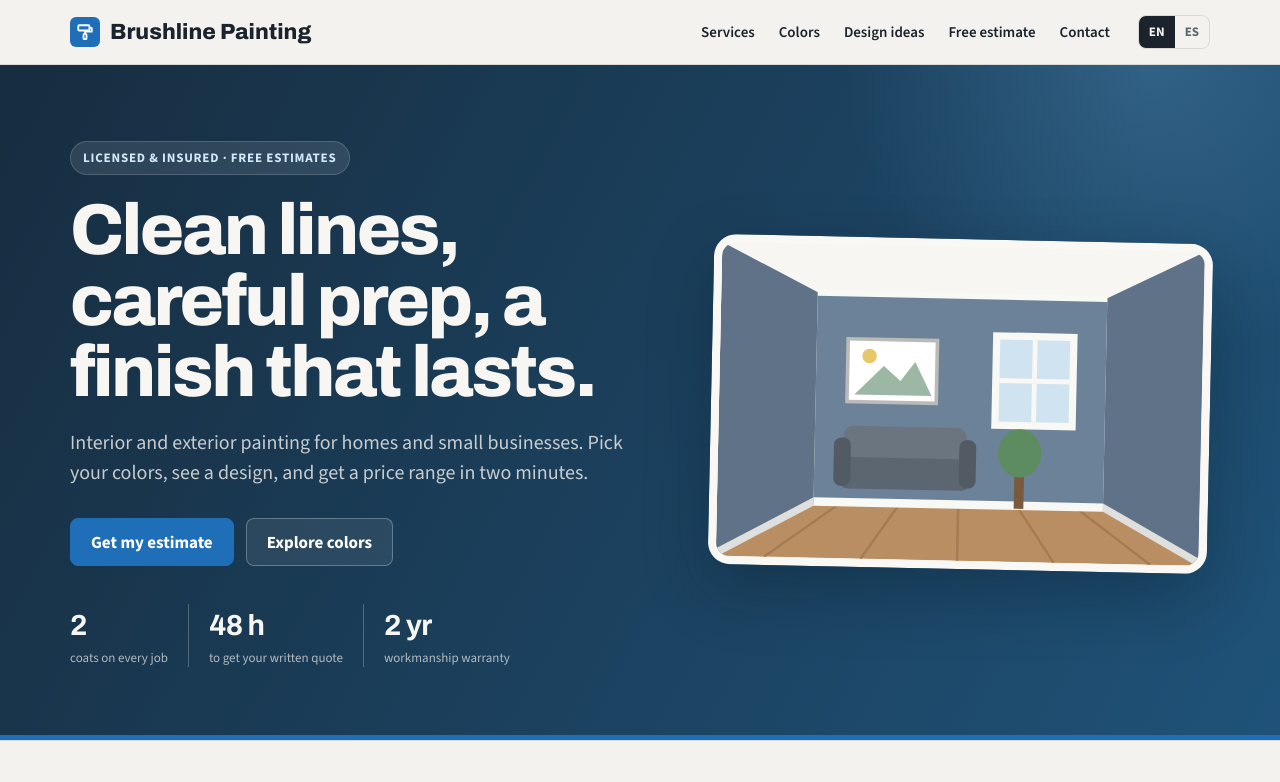
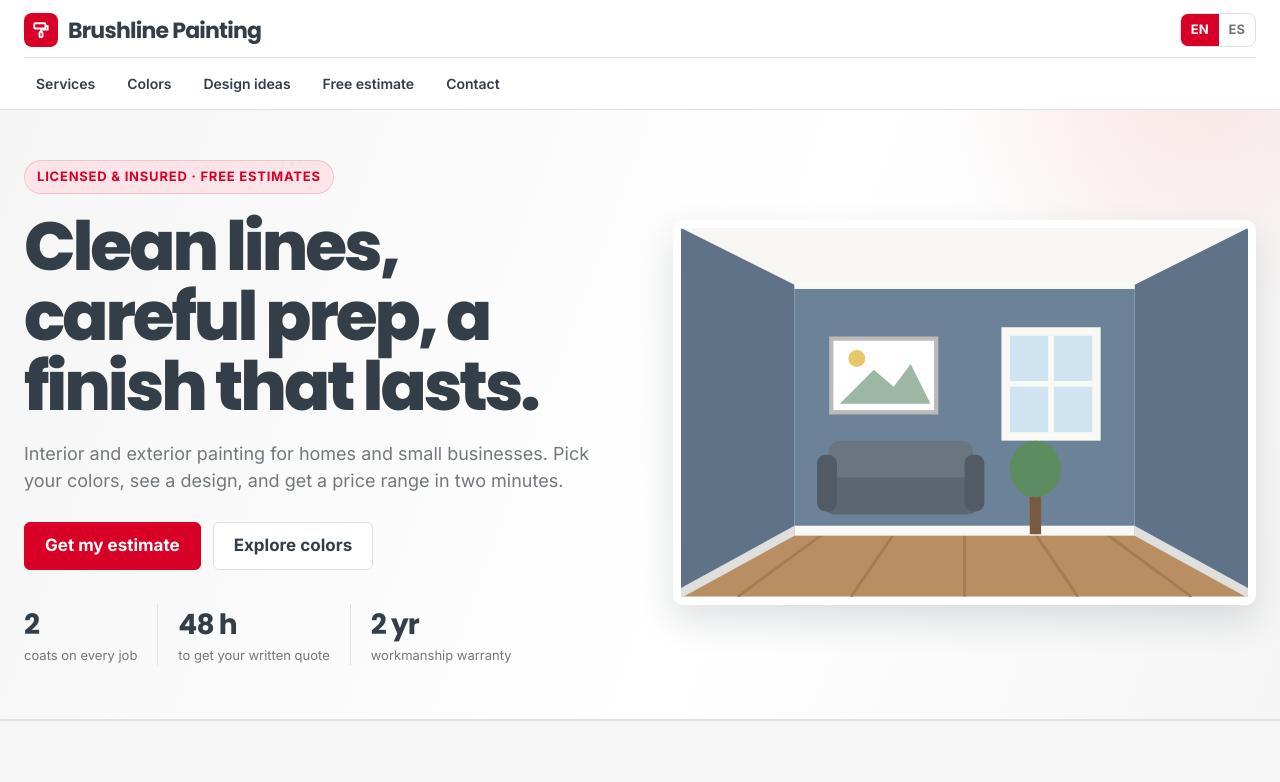
Before and after one commit to msalinas8811-pixel/pinturaweb, a plain HTML site: page index.html in a window 1280 px wide. Shown: the top 782 px of the page. Drawn offline with nearby package versions, Linux system fonts and the light colour scheme.

Commit message:
Add files via upload

```diff
--- a/index.html
+++ b/index.html
@@ -6,32 +6,33 @@
 <title>Brushline Painting</title>
 <link rel="preconnect" href="https://fonts.googleapis.com">
 <link rel="preconnect" href="https://fonts.gstatic.com" crossorigin>
-<link href="https://fonts.googleapis.com/css2?family=Archivo:wdth,wght@75..100,500..800&family=Source+Sans+3:wght@400;500;600;700&display=swap" rel="stylesheet">
+<link href="https://fonts.googleapis.com/css2?family=Inter:wght@400;500;600;700;800&family=Poppins:wght@500;600;700;800&display=swap" rel="stylesheet">
 <style>
-/* Layout idea: a trade-site front (tape-blue accent, sturdy condensed headings) over an operator's back office with a left rail. */
+/* Onsus-inspired storefront styling, adapted for a painting service. */
 :root{
-  --paper:#F3F2EE;
+  --paper:#F6F6F6;
   --surface:#FFFFFF;
-  --ink:#1B232C;
-  --muted:#5D6772;
-  --line:#DAD9D3;
-  --accent:#1F6FB8;
-  --accent-soft:#E3EEF8;
+  --ink:#333E48;
+  --muted:#73787D;
+  --line:#E1E1E1;
+  --accent:#D80027;
+  --accent-soft:#FCE5E9;
   --accent-ink:#FFFFFF;
+  --hero-bg:#F5F5F5;
   --ok:#2E7D4F; --ok-soft:#E2F2E8;
   --warn:#A86A00; --warn-soft:#FBEFD9;
   --bad:#B33A3A; --bad-soft:#F8E3E3;
   --info:#5B4DB0; --info-soft:#ECE9F8;
-  --shadow:0 1px 2px rgba(20,30,40,.06),0 6px 20px rgba(20,30,40,.06);
-  --font-display:"Archivo","Arial Narrow",Arial,sans-serif;
-  --font-body:"Source Sans 3","Segoe UI",Roboto,Helvetica,Arial,sans-serif;
-  --r:10px;
+  --shadow:0 2px 8px rgba(30,40,50,.06),0 12px 28px rgba(30,40,50,.06);
+  --font-display:"Poppins","Segoe UI",Arial,sans-serif;
+  --font-body:"Inter","Segoe UI",Roboto,Helvetica,Arial,sans-serif;
+  --r:8px;
   color-scheme:light;
 }
 @media (prefers-color-scheme:dark){
   :root:not([data-theme="light"]){
     --paper:#12171C;--surface:#1A2128;--ink:#E7EAED;--muted:#9AA4AE;--line:#2D3640;
-    --accent:#5DA8EA;--accent-soft:#1C3247;--accent-ink:#0D1620;
+    --accent:#FF7777;--accent-soft:#482828;--accent-ink:#17191D;--hero-bg:#202830;
     --ok:#6CC791;--ok-soft:#173326;--warn:#E3B04F;--warn-soft:#3A2D12;--bad:#EE8080;--bad-soft:#3D1D1D;--info:#AFA4F2;--info-soft:#262143;
     --shadow:0 1px 2px rgba(0,0,0,.3),0 6px 20px rgba(0,0,0,.25);
     color-scheme:dark;
@@ -39,7 +40,7 @@
 }
 :root[data-theme="dark"]{
   --paper:#12171C;--surface:#1A2128;--ink:#E7EAED;--muted:#9AA4AE;--line:#2D3640;
-  --accent:#5DA8EA;--accent-soft:#1C3247;--accent-ink:#0D1620;
+  --accent:#FF7777;--accent-soft:#482828;--accent-ink:#17191D;--hero-bg:#202830;
   --ok:#6CC791;--ok-soft:#173326;--warn:#E3B04F;--warn-soft:#3A2D12;--bad:#EE8080;--bad-soft:#3D1D1D;--info:#AFA4F2;--info-soft:#262143;
   --shadow:0 1px 2px rgba(0,0,0,.3),0 6px 20px rgba(0,0,0,.25);
   color-scheme:dark;
@@ -58,8 +59,8 @@ button,input,select,textarea{font:inherit;color:inherit}
 :focus-visible{outline:3px solid var(--accent);outline-offset:2px;border-radius:4px}
 .num{font-variant-numeric:tabular-nums}
 .muted{color:var(--muted)}
-.wrap{max-width:1180px;margin:0 auto;padding:0 20px}
-.btn{display:inline-flex;align-items:center;justify-content:center;gap:8px;border:1px solid var(--line);background:var(--surface);padding:10px 16px;border-radius:8px;cursor:pointer;font-weight:600;text-decoration:none;color:var(--ink)}
+.wrap{max-width:1320px;margin:0 auto;padding:0 24px}
+.btn{display:inline-flex;align-items:center;justify-content:center;gap:8px;border:1px solid var(--line);background:var(--surface);padding:10px 16px;border-radius:6px;cursor:pointer;font-weight:600;text-decoration:none;color:var(--ink)}
 .btn:hover{border-color:var(--accent)}
 .btn.primary{background:var(--accent);border-color:var(--accent);color:var(--accent-ink)}
 .btn.primary:hover{filter:brightness(1.07)}
@@ -77,48 +78,50 @@ button,input,select,textarea{font:inherit;color:inherit}
 @media (max-width:640px){.grid2,.grid3{grid-template-columns:1fr}}
 
 /* ---------- Public header ---------- */
-.topbar{position:sticky;top:0;z-index:20;background:color-mix(in srgb,var(--paper) 88%,transparent);backdrop-filter:blur(8px);border-bottom:1px solid var(--line)}
-.topbar .wrap{display:flex;align-items:center;gap:18px;height:64px}
-.brand{display:flex;align-items:center;gap:10px;font-family:var(--font-display);font-weight:800;font-stretch:80%;font-size:22px;color:var(--ink);text-decoration:none;white-space:nowrap}
-.brand .mark{width:30px;height:30px;border-radius:6px;background:var(--accent);display:grid;place-items:center}
-.nav{display:flex;gap:4px;margin-left:auto;flex-wrap:nowrap;overflow-x:auto}
-.nav a{padding:8px 10px;border-radius:6px;text-decoration:none;color:var(--ink);font-weight:600;font-size:15px;white-space:nowrap}
+.topbar{position:sticky;top:0;z-index:20;background:color-mix(in srgb,var(--surface) 94%,transparent);backdrop-filter:blur(12px);border-bottom:1px solid var(--line)}
+.topbar .wrap{display:grid;grid-template-columns:1fr auto;grid-template-areas:"brand lang" "nav nav";align-items:center;gap:10px 18px;padding-top:13px;padding-bottom:0}
+.topbar .brand{grid-area:brand}
+.topbar .lang{grid-area:lang}
+.brand{display:flex;align-items:center;gap:10px;font-family:var(--font-display);font-weight:700;font-size:22px;color:var(--ink);text-decoration:none;white-space:nowrap;letter-spacing:-.035em}
+.brand .mark{width:34px;height:34px;border-radius:8px;background:var(--accent);display:grid;place-items:center}
+.nav{grid-area:nav;display:flex;gap:8px;margin:0;flex-wrap:nowrap;overflow-x:auto;border-top:1px solid var(--line);padding:8px 0}
+.nav a{padding:7px 12px;border-radius:6px;text-decoration:none;color:var(--ink);font-weight:600;font-size:14px;white-space:nowrap}
 .nav a:hover{background:var(--accent-soft)}
 .lang{display:flex;border:1px solid var(--line);border-radius:8px;overflow:hidden;flex:none}
 .lang button{border:0;background:transparent;padding:6px 10px;font-weight:700;font-size:13px;cursor:pointer;color:var(--muted)}
-.lang button[aria-pressed="true"]{background:var(--ink);color:var(--paper)}
-@media (max-width:860px){.nav{display:none}}
+.lang button[aria-pressed="true"]{background:var(--accent);color:#fff}
+@media (max-width:860px){.nav{display:none}.topbar .wrap{grid-template-areas:"brand lang";gap:0 18px;padding-top:12px;padding-bottom:12px}}
 
 /* ---------- Hero ---------- */
-.hero{padding:76px 0 68px;position:relative;isolation:isolate;overflow:hidden;color:#F7F6F2;background:linear-gradient(118deg,#172D40 0%,#1F5278 100%);border-bottom:5px solid var(--accent)}
-.hero::before{content:"";position:absolute;z-index:-1;width:640px;height:640px;border-radius:50%;right:-190px;top:-330px;background:radial-gradient(circle,rgba(110,174,222,.26),rgba(110,174,222,0) 68%)}
-.hero .wrap{display:grid;grid-template-columns:1.08fr .92fr;gap:56px;align-items:center;position:relative}
-.hero h1{font-size:clamp(44px,6.1vw,72px);max-width:12ch;letter-spacing:-.035em;line-height:.99}
-.hero p.lead{font-size:20px;color:rgba(247,246,242,.78);margin-top:20px;max-width:34em}
-.hero .ctas{display:flex;gap:12px;margin-top:30px;flex-wrap:wrap}
-.hero .ctas .btn{min-height:48px;padding-inline:20px;font-weight:700}
-.hero .ctas .btn:not(.primary){background:rgba(255,255,255,.08);border-color:rgba(255,255,255,.28);color:#fff}
-.hero .ctas .btn:not(.primary):hover{background:rgba(255,255,255,.15);border-color:rgba(255,255,255,.55)}
-.hero .facts{display:flex;gap:0;margin-top:38px;flex-wrap:wrap}
-.hero .facts div{display:flex;flex-direction:column;padding:0 20px;border-left:1px solid rgba(255,255,255,.24)}
+.hero{padding:50px 0 54px;position:relative;isolation:isolate;overflow:hidden;color:var(--ink);background:linear-gradient(110deg,var(--hero-bg) 0%,var(--surface) 58%,var(--hero-bg) 100%);border-bottom:1px solid var(--line)}
+.hero::before{content:"";position:absolute;z-index:-1;width:520px;height:520px;border-radius:50%;right:-170px;top:-300px;background:radial-gradient(circle,rgba(255,61,61,.11),rgba(255,61,61,0) 68%)}
+.hero .wrap{display:grid;grid-template-columns:1.02fr .98fr;gap:42px;align-items:center;position:relative}
+.hero h1{font-size:clamp(42px,5.6vw,68px);max-width:12ch;letter-spacing:-.045em;line-height:1.03}
+.hero p.lead{font-size:18px;color:var(--muted);margin-top:18px;max-width:34em}
+.hero .ctas{display:flex;gap:12px;margin-top:28px;flex-wrap:wrap}
+.hero .ctas .btn{min-height:48px;padding-inline:20px;font-weight:700;border-radius:6px}
+.hero .ctas .btn:not(.primary){background:var(--surface);border-color:var(--line);color:var(--ink)}
+.hero .ctas .btn:not(.primary):hover{background:var(--surface);border-color:var(--ink)}
+.hero .facts{display:flex;gap:0;margin-top:34px;flex-wrap:wrap}
+.hero .facts div{display:flex;flex-direction:column;padding:0 20px;border-left:1px solid var(--line)}
 .hero .facts div:first-child{padding-left:0;border-left:0}
-.hero .facts b{font-family:var(--font-display);font-size:29px;font-stretch:85%;letter-spacing:-.02em}
-.hero .facts span{font-size:13px;color:rgba(247,246,242,.68)}
-.hero .tape{background:rgba(255,255,255,.1);color:#D2E9FA;border:1px solid rgba(255,255,255,.16);border-radius:999px;padding:6px 12px;margin-bottom:20px}
-.hero-art{border-radius:22px;overflow:hidden;box-shadow:0 24px 64px rgba(5,18,29,.28);background:#F7F6F2;border:8px solid rgba(255,255,255,.17);transform:rotate(1.2deg)}
+.hero .facts b{font-family:var(--font-display);font-size:28px;letter-spacing:-.03em;color:var(--ink)}
+.hero .facts span{font-size:13px;color:var(--muted)}
+.hero .tape{background:var(--accent-soft);color:var(--accent);border:1px solid color-mix(in srgb,var(--accent) 15%,transparent);border-radius:999px;padding:6px 12px;margin-bottom:18px}
+.hero-art{border-radius:10px;overflow:hidden;box-shadow:0 16px 36px rgba(30,40,50,.14);background:#F7F6F2;border:8px solid var(--surface);transform:none}
 .hero-art svg{display:block;width:100%;height:auto}
 .tape{display:inline-block;background:var(--accent-soft);color:var(--accent);font-weight:700;font-size:13px;letter-spacing:.06em;text-transform:uppercase;padding:4px 10px;border-radius:4px;margin-bottom:14px}
 @media (max-width:860px){.hero{padding:58px 0 52px}.hero .wrap{grid-template-columns:1fr;gap:34px}.hero h1{max-width:15ch}.hero-art{max-width:620px;transform:none}}
 @media (max-width:520px){.hero{padding:46px 0 40px}.hero h1{font-size:clamp(42px,12vw,58px)}.hero .facts{gap:14px;margin-top:30px}.hero .facts div{padding:0 12px}.hero .facts b{font-size:24px}.hero .facts span{font-size:12px}.hero .ctas .btn{flex:1 1 100%}}
 
-section.block{padding:72px 0;border-top:1px solid var(--line)}
+section.block{padding:64px 0;border-top:1px solid var(--line)}
 section.block:nth-of-type(odd){background:color-mix(in srgb,var(--surface) 54%,var(--paper))}
-.sec-head{display:flex;justify-content:space-between;align-items:end;gap:20px;margin-bottom:26px;flex-wrap:wrap}
+.sec-head{display:flex;justify-content:space-between;align-items:end;gap:20px;margin-bottom:28px;padding-bottom:16px;border-bottom:1px solid var(--line);flex-wrap:wrap}
 .sec-head p{color:var(--muted);max-width:36em;margin-top:8px}
 
 /* Services */
 .services{display:grid;grid-template-columns:repeat(3,minmax(0,1fr));gap:16px}
-.svc{background:var(--surface);border:1px solid var(--line);border-radius:14px;padding:24px;display:flex;flex-direction:column;gap:10px;box-shadow:var(--shadow)}
+.svc{background:var(--surface);border:1px solid var(--line);border-radius:8px;padding:24px;display:flex;flex-direction:column;gap:10px;box-shadow:var(--shadow)}
 .svc .ico{width:40px;height:40px;border-radius:8px;background:var(--accent-soft);display:grid;place-items:center;color:var(--accent)}
 .svc p{color:var(--muted);font-size:15px}
 .svc .from{margin-top:auto;font-size:14px;font-weight:600}
@@ -130,14 +133,14 @@ section.block:nth-of-type(odd){background:color-mix(in srgb,var(--surface) 54%,v
 @media (max-width:900px){.colors{grid-template-columns:1fr}}
 .fam-tabs{display:flex;gap:6px;flex-wrap:wrap;margin-bottom:14px}
 .chip{border:1px solid var(--line);background:var(--surface);border-radius:999px;padding:6px 12px;font-size:14px;font-weight:600;cursor:pointer}
-.chip[aria-pressed="true"]{background:var(--ink);color:var(--paper);border-color:var(--ink)}
+.chip[aria-pressed="true"]{background:var(--accent);color:#fff;border-color:var(--accent)}
 .swatches{display:grid;grid-template-columns:repeat(3,minmax(0,1fr));gap:10px}
 .sw{border:1px solid var(--line);border-radius:8px;overflow:hidden;background:var(--surface);cursor:pointer;text-align:left;padding:0}
 .sw .c{height:62px}
 .sw .n{padding:7px 9px;font-size:14px;font-weight:600;display:flex;justify-content:space-between;gap:6px}
 .sw .n small{color:var(--muted);font-weight:500}
 .sw[aria-pressed="true"]{outline:3px solid var(--accent);outline-offset:1px}
-.preview{background:var(--surface);border:1px solid var(--line);border-radius:12px;padding:14px;position:sticky;top:80px}
+.preview{background:var(--surface);border:1px solid var(--line);border-radius:8px;padding:16px;position:sticky;top:120px;box-shadow:var(--shadow)}
 .preview svg{width:100%;height:auto;display:block;border-radius:8px}
 .pv-ctrl{display:flex;justify-content:space-between;gap:10px;flex-wrap:wrap;margin-bottom:10px;align-items:center}
 .seg{display:inline-flex;border:1px solid var(--line);border-radius:8px;overflow:hidden}
@@ -153,9 +156,9 @@ section.block:nth-of-type(odd){background:color-mix(in srgb,var(--surface) 54%,v
 
 /* Designs */
 .designs{display:grid;grid-template-columns:repeat(5,minmax(0,1fr));gap:14px}
-.dz{background:var(--surface);border:1px solid var(--line);border-radius:var(--r);overflow:hidden;display:flex;flex-direction:column}
+.dz{background:var(--surface);border:1px solid var(--line);border-radius:8px;overflow:hidden;display:flex;flex-direction:column;box-shadow:var(--shadow)}
 .dz svg{display:block;width:100%;height:auto}
-.dz .b{padding:12px 14px;display:flex;flex-direction:column;gap:6px;flex:1}
+.dz .b{padding:16px;display:flex;flex-direction:column;gap:8px;flex:1}
 .dz p{font-size:14px;color:var(--muted)}
 .dz .b .btn{margin-top:auto}
 @media (max-width:1000px){.designs{grid-template-columns:repeat(3,minmax(0,1fr))}}
@@ -164,12 +167,12 @@ section.block:nth-of-type(odd){background:color-mix(in srgb,var(--surface) 54%,v
 /* Estimator */
 .est{display:grid;grid-template-columns:1.25fr .9fr;gap:24px;align-items:start}
 @media (max-width:900px){.est{grid-template-columns:1fr}}
-.panel{background:var(--surface);border:1px solid var(--line);border-radius:12px;padding:20px}
+.panel{background:var(--surface);border:1px solid var(--line);border-radius:8px;padding:22px;box-shadow:var(--shadow)}
 .panel + .panel{margin-top:16px}
 .step{display:flex;flex-direction:column;gap:12px}
 .step + .step{margin-top:22px;padding-top:20px;border-top:1px dashed var(--line)}
 .step h3{display:flex;align-items:center;gap:10px}
-.step h3 .n{width:26px;height:26px;border-radius:50%;background:var(--ink);color:var(--paper);font-size:14px;display:grid;place-items:center;font-stretch:100%}
+.step h3 .n{width:28px;height:28px;border-radius:50%;background:var(--accent);color:#fff;font-size:14px;display:grid;place-items:center;font-stretch:100%}
 .opts{display:grid;gap:10px;grid-template-columns:repeat(auto-fit,minmax(150px,1fr))}
 .opt{position:relative}
 .opt input{position:absolute;opacity:0;pointer-events:none}
@@ -183,7 +186,7 @@ section.block:nth-of-type(odd){background:color-mix(in srgb,var(--surface) 54%,v
 .check{display:flex;gap:8px;align-items:center;font-weight:600;font-size:15px}
 .check input{width:18px;height:18px;accent-color:var(--accent)}
 .result{position:sticky;top:80px}
-.result .range{font-family:var(--font-display);font-size:44px;font-weight:800;font-stretch:80%;line-height:1;margin:8px 0 4px}
+.result .range{font-family:var(--font-display);font-size:44px;font-weight:700;line-height:1;margin:8px 0 4px;color:var(--accent)}
 .result dl{display:grid;grid-template-columns:1fr auto;gap:6px 12px;margin:16px 0 0;font-size:15px}
 .result dt{color:var(--muted)}
 .result dd{margin:0;font-weight:600;text-align:right}
@@ -317,7 +320,8 @@ tr.click:hover td{background:var(--accent-soft)}
   .modal-bg,.modal,.toast{transition:opacity 100ms linear,visibility 100ms linear}
   .svc,.dz,.tile,.card,.panel,.hero-art{transition:none}
 }
-html{scroll-behavior:smooth;scroll-padding-top:72px}
+html{scroll-behavior:smooth;scroll-padding-top:120px}
+@media (max-width:860px){html{scroll-padding-top:76px}}
 </style>
 </head>
 <body>
```
Also changed, not shown: 1 other file.
